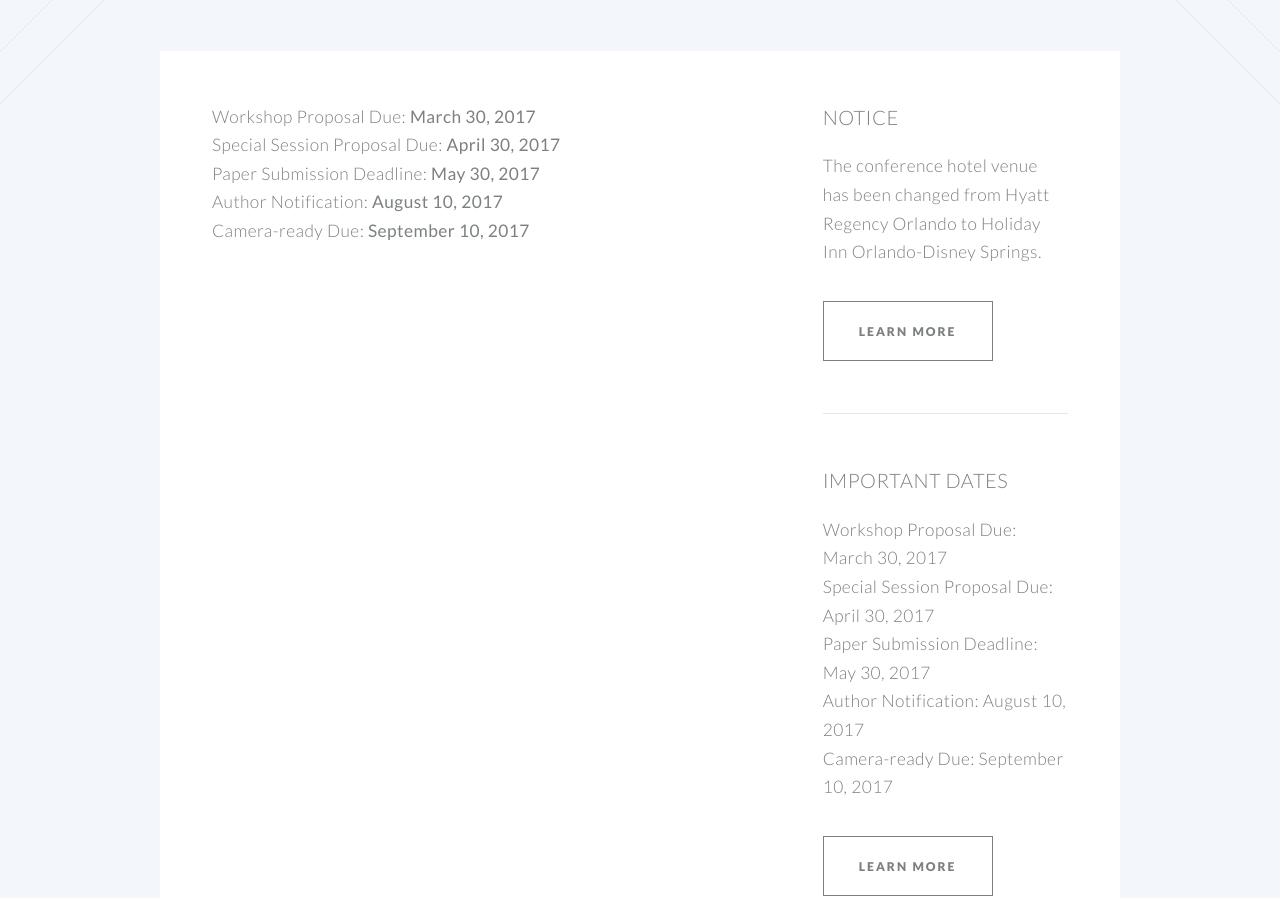
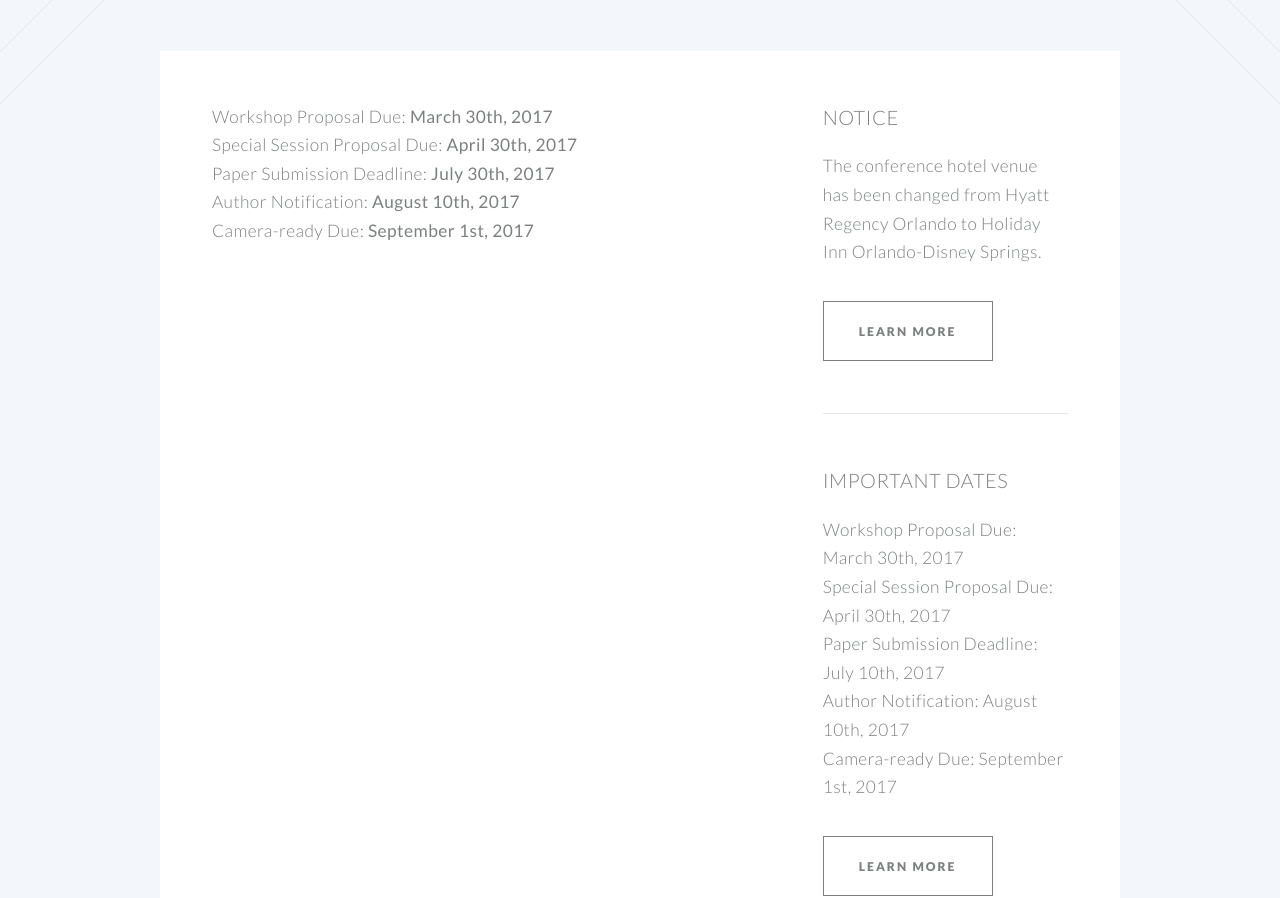
Before and after one commit to cyber-science/2017, a Jekyll site: the page built from important-dates.md, in a window 1280 px wide and 1400 px high. Shown: the part 329-1227 px from the top of the window. Built offline with Jekyll 4.4.1, drawn with Linux system fonts in a browser that asks for light colours; nearby versions of some CDN libraries.

Commit message:
update dates

```diff
--- a/_includes/twenty/sidebar.html
+++ b/_includes/twenty/sidebar.html
@@ -17,11 +17,11 @@
       <h3>Important Dates</h3>
     </header>
     <ul>
-      <li>Workshop Proposal Due: March 30, 2017</li>
-      <li>Special Session Proposal Due: April 30, 2017</li>
-      <li>Paper Submission Deadline: May 30, 2017</li>
-      <li>Author Notification: August 10, 2017</li>
-      <li>Camera-ready Due: September 10, 2017</li>
+      <li>Workshop Proposal Due: March 30th, 2017</li>
+      <li>Special Session Proposal Due: April 30th, 2017</li>
+      <li>Paper Submission Deadline: July 10th, 2017</li>
+      <li>Author Notification: August 10th, 2017</li>
+      <li>Camera-ready Due: September 1st, 2017</li>
     </ul>
     <footer>
       <ul class="buttons">
--- a/important-dates.md
+++ b/important-dates.md
@@ -5,8 +5,8 @@ description: IEEE CyberSciTech/DASC/PICom/DataCom
 icon: fa-file-text
 ---
 
-* Workshop Proposal Due: **March 30, 2017**
-* Special Session Proposal Due: **April 30, 2017**
-* Paper Submission Deadline: **May 30, 2017**
-* Author Notification: **August 10, 2017**
-* Camera-ready Due: **September 10, 2017**
+* Workshop Proposal Due: **March 30th, 2017**
+* Special Session Proposal Due: **April 30th, 2017**
+* Paper Submission Deadline: **July 30th, 2017**
+* Author Notification: **August 10th, 2017**
+* Camera-ready Due: **September 1st, 2017**
```
Also changed, not shown: index.md (+2 -2 lines).
